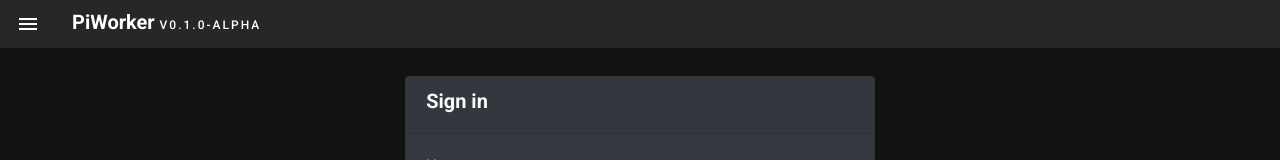
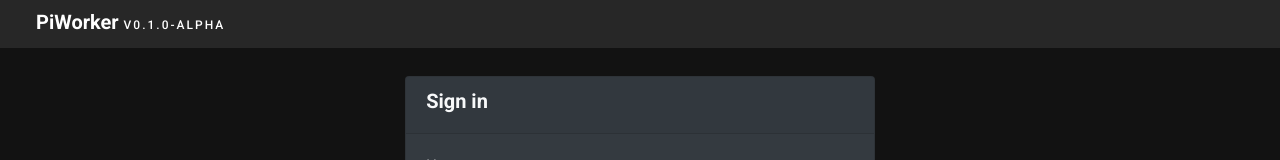
Before and after one commit to Pegasus8/piworker, a Vue app in the folder webui/frontend/: page /login in a window 1280 px wide. Shown: the top 160 px of the page. Built offline with nearby package versions, Linux system fonts and the light colour scheme; a small style sheet from the web is missing; what vue-uuid would draw is missing.

Commit message:
Added conditional showing of nav icon and fade transition on it

```diff
--- a/webui/frontend/src/components/shared/navbar/Navbar.vue
+++ b/webui/frontend/src/components/shared/navbar/Navbar.vue
@@ -1,62 +1,14 @@
 <template>
   <v-app-bar elevate-on-scroll dark dense app>
-    <v-app-bar-nav-icon @click="expandNavDrawer"/>
-    <v-toolbar-title class="font-weight-bold">
-      PiWorker <span class="overline">v0.1.0-alpha</span>
-    </v-toolbar-title>
-    <!-- <b-navbar-toggle
-      target="navbarSupportedContent"
-      aria-label="Toggle navigation"
-      v-if="$store.getters['auth/isAuthenticated']"
-    /> -->
-
-    <!-- <b-collapse id="navbarSupportedContent" is-nav>
-      <b-navbar-nav class="mr-auto">
-        <router-link
-          v-if="$store.getters['auth/isAuthenticated']"
-          :to="{name: 'statistics'}"
-          class="nav-item"
-          active-class="active"
-          tag="li"
-        >
-          <a class="nav-link">Statistics</a>
-        </router-link>
-        <router-link
-          v-if="$store.getters['auth/isAuthenticated']"
-          :to="{name: 'management'}"
-          class="nav-item"
-          active-class="active"
-          tag="li"
-        >
-          <a class="nav-link">Management</a>
-        </router-link>
-        <router-link
-          v-if="$store.getters['auth/isAuthenticated']"
-          :to="{name: 'settings'}"
-          class="nav-item"
-          active-class="active"
-          tag="li"
-        >
-          <a class="nav-link">Settings</a>
-        </router-link>
-        <router-link
-          v-if="$store.getters['auth/isAuthenticated']"
-          :to="{name: 'new-task'}"
-          class="nav-item"
-          active-class="active"
-          tag="li"
-        >
-          <a class="nav-link font-weight-bold">New Task</a>
-        </router-link>
-      </b-navbar-nav>
-      <div v-if="$store.getters['auth/isAuthenticated']" class="nav-item">
-        <b-button
-          variant="secondary"
-          class="my-2 my-lg-0"
-          @click="$store.dispatch('auth/logout')"
-        >Logout</b-button>
-      </div>
-    </b-collapse> -->
+    <v-fade-transition>
+      <v-app-bar-nav-icon
+        v-show="$store.getters['auth/isAuthenticated']"
+        @click.stop="expandNavDrawer"
+      />
+    </v-fade-transition>
+     <v-toolbar-title class="font-weight-bold" >
+        PiWorker <span class="overline">v0.1.0-alpha</span>
+      </v-toolbar-title>
   </v-app-bar>
 </template>
 
```
